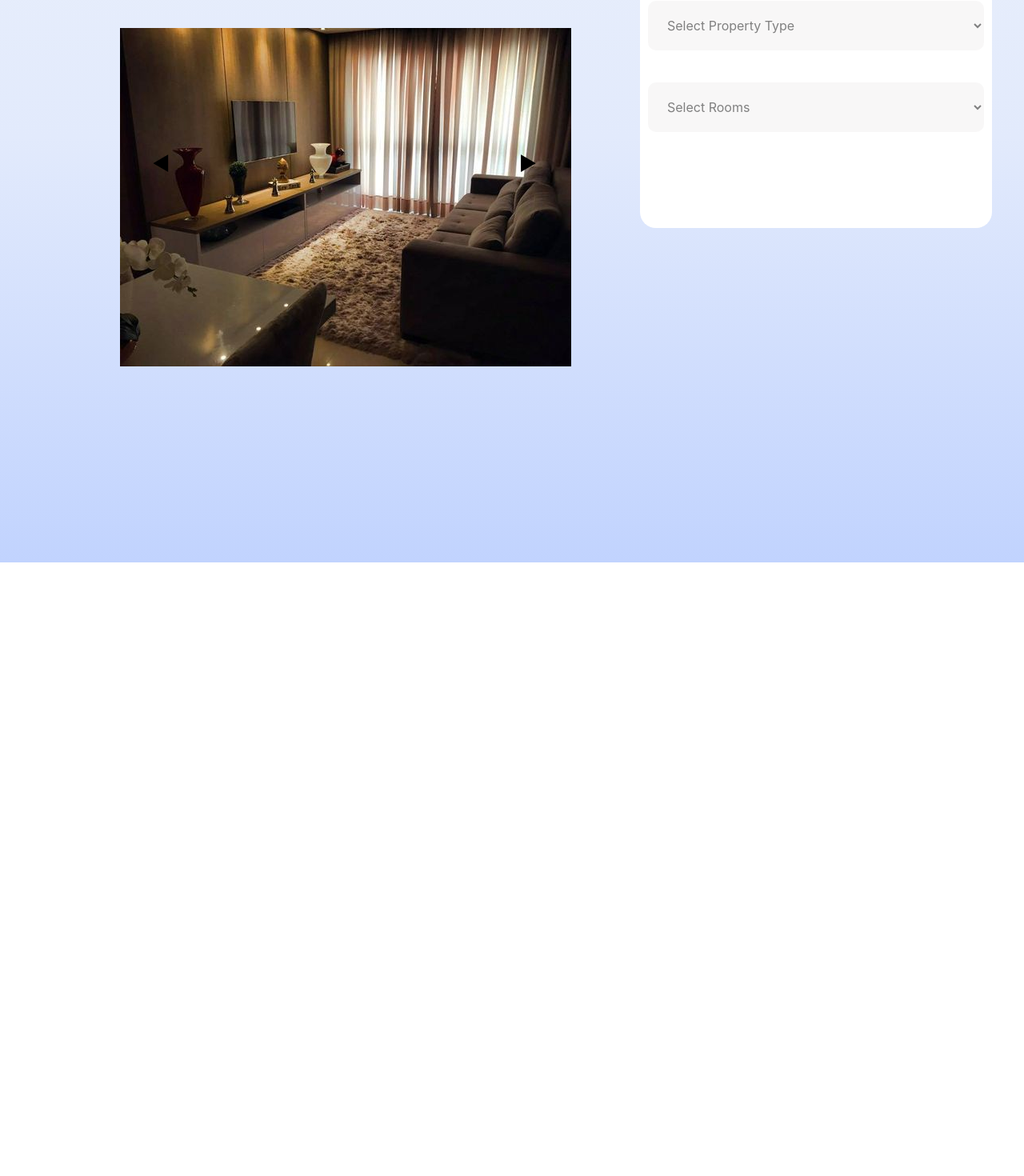
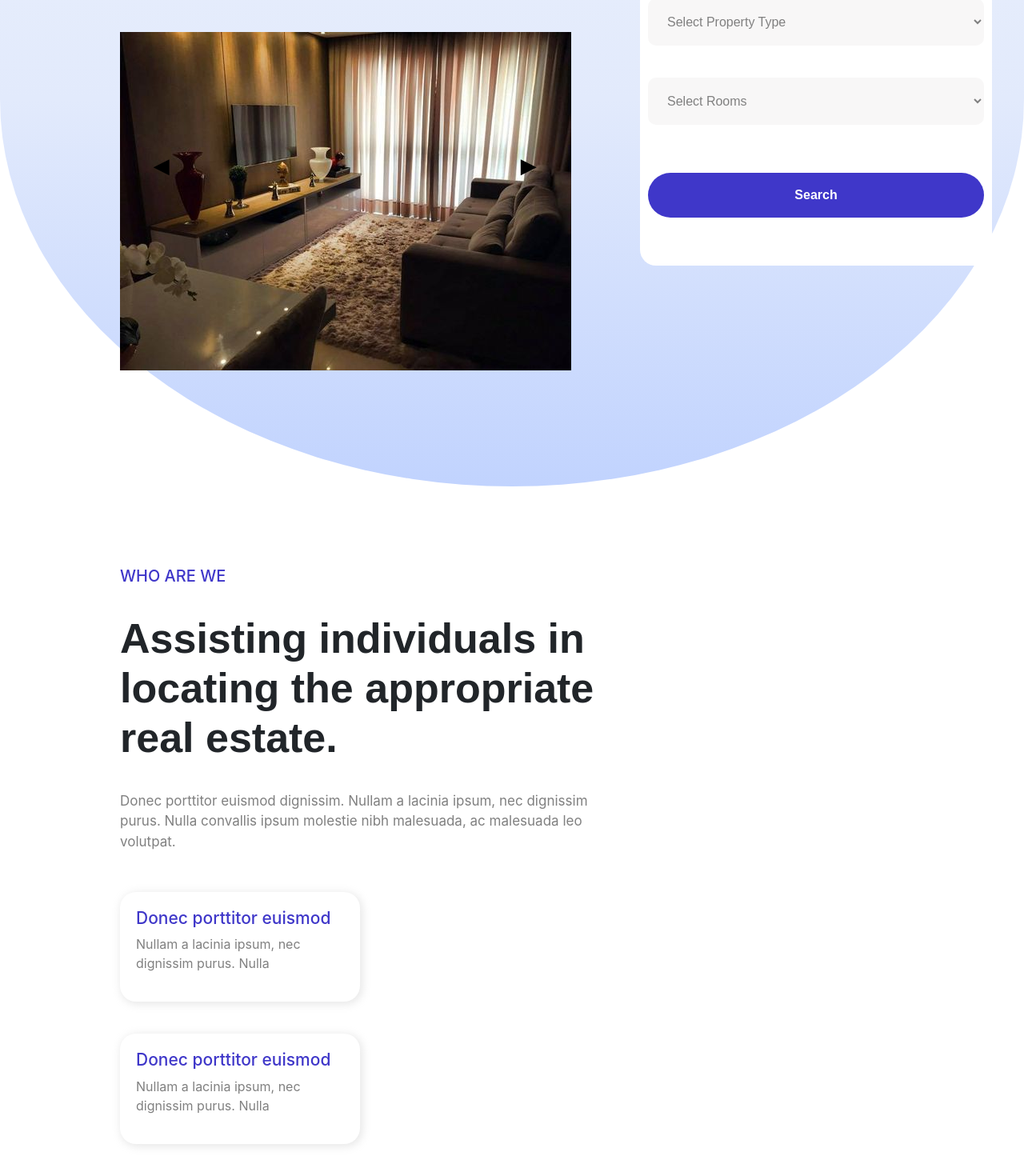
Before and after one commit to Ozodastudent/DBteam_project, a React (Create React App) app: page / in a window 1280 px wide. Shown: the part 442-1912 px from the top of the page at 80% size. Before the commit the page ends 1145 px from the top, so only its background shows below. Built offline with nearby package versions, Linux system fonts and the light colour scheme.

Commit message:
changes..

```diff
--- a/src/pages/home/Home.jsx
+++ b/src/pages/home/Home.jsx
@@ -27,6 +27,7 @@ const Home = () => {
                 <Navbar/>
             </div>
             {/* body part */}
+            {/* home section */}
             <section className="main_part">
                 {/* left card */}
                 <div className="leftCard">
@@ -87,7 +88,7 @@ const Home = () => {
                 </select>
             </div>
             <div className="search-bar">
-                {/* <button >Search</button> */}
+                <button className='search_btn'>Search</button>
             </div>
             </div>
 
@@ -95,6 +96,27 @@ const Home = () => {
         </div>
                 </div>
             </section>
+            {/* about part */}
+            <section className="about_part">
+            <div className="aboutLeftCard">
+                    <div className="about_texts">
+                        <h3 className="little_title">WHO ARE WE</h3>
+                        <h1 className="about_big_title">Assisting individuals in locating the appropriate real estate.</h1>
+                        <p className="desc">Donec porttitor euismod dignissim. Nullam a lacinia ipsum, nec dignissim purus. Nulla convallis ipsum molestie nibh malesuada, ac malesuada leo volutpat.</p>
+
+                    </div>
+                    <div className="about_cards">
+                        <div className="card_one">
+                            <h3 className='card_title'>Donec porttitor euismod</h3>
+                            <p className='card_text'>Nullam a lacinia ipsum, nec dignissim purus. Nulla</p>
+                        </div>
+                        <div className="card_one">
+                        <h3 className='card_title'>Donec porttitor euismod</h3>
+                        <p className='card_text'>Nullam a lacinia ipsum, nec dignissim purus. Nulla</p>
+                        </div>
+                    </div>
+                </div>
+            </section>
         </div>
     )
 };
--- a/src/pages/home/home.css
+++ b/src/pages/home/home.css
@@ -1,9 +1,11 @@
 .main_part{
-    padding: 100px 150px;
+    padding: 100px 150px 0px 150px;
     display: flex;
     justify-content: space-between;
     background: linear-gradient(to bottom, #edf2fb, #e2eafc, #c1d3fe);
-
+    border-bottom-left-radius: 150%;
+    border-bottom-right-radius: 150%;
+    font-family: sans-serif;
 }
 .leftCard{
     position: relative;
@@ -16,7 +18,7 @@
     margin-bottom: 50px;
 }
 .little_title{
-    color: rgb(103, 70, 9);
+    color: #3f37c9;
     font-size: 20px;
 }
 .big_title{
@@ -24,10 +26,12 @@
     max-width: 450px;
     font-size: 54px;
     margin: 10px 0;
+    font-family: sans-serif;
+    font-weight: 600;
 
 }
 .desc{
-    font-size: 16px;
+    font-size: 17px;
     color: gray;
 }
 .carousel-slider {
@@ -92,7 +96,7 @@ button{
     width: 190px;
     border: none;
     padding-bottom: 20px;
-    font-weight: 500;
+    font-weight: 600;
     background-color: transparent;
 }
 button.active {
@@ -123,3 +127,43 @@ button.active {
     justify-content: space-between;
     margin-bottom: 20px;
 }
+.search_btn{
+    width: 100%;
+    background-color: #3f37c9;
+    color: white;
+    border-radius: 40px;
+    padding: 16px 0px;
+}
+.about_part{
+    padding: 100px 150px 0px 150px;
+}
+.about_texts{
+    width: 100%;
+    max-width: 600px;
+    margin-bottom: 50px;
+}
+
+.about_big_title{
+    width: 100%;
+    font-size: 52px;
+    margin: 10px 0;
+    font-family: sans-serif;
+    font-weight: 600;
+    margin: 35px 0;
+}
+.card_one{
+    width: 300px;
+    padding: 20px 20px;
+    box-shadow: 2px 2px 10px 2px rgba(187, 186, 186, 0.3);
+    background-color: #fff;
+    border-radius: 20px;
+    margin-bottom: 40px;
+}
+.card_title{
+    color: #3f37c9;
+    font-size: 21px;
+}
+.card_text{
+    color: gray;
+    font-size: 16px;
+}
```
Also changed, not shown: src/assets/images/comps.jpg (added).
